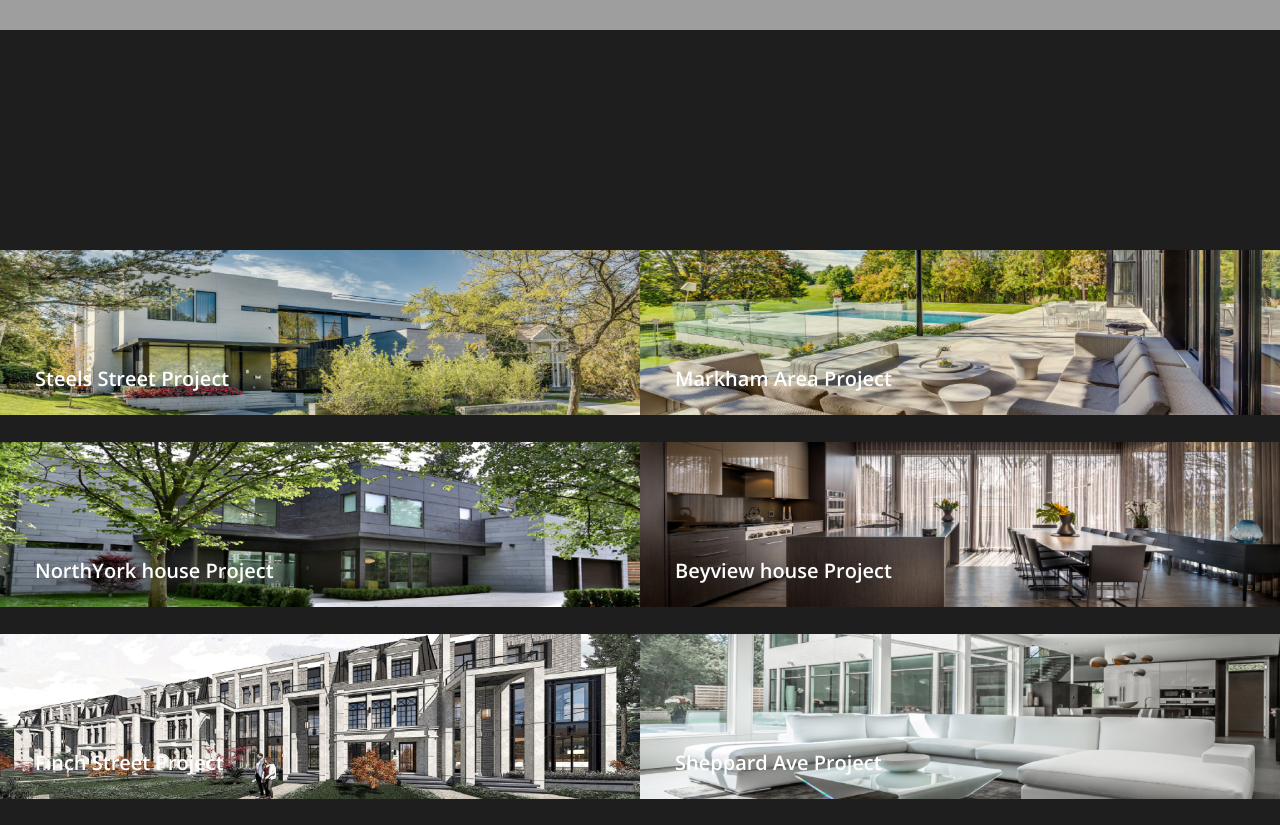
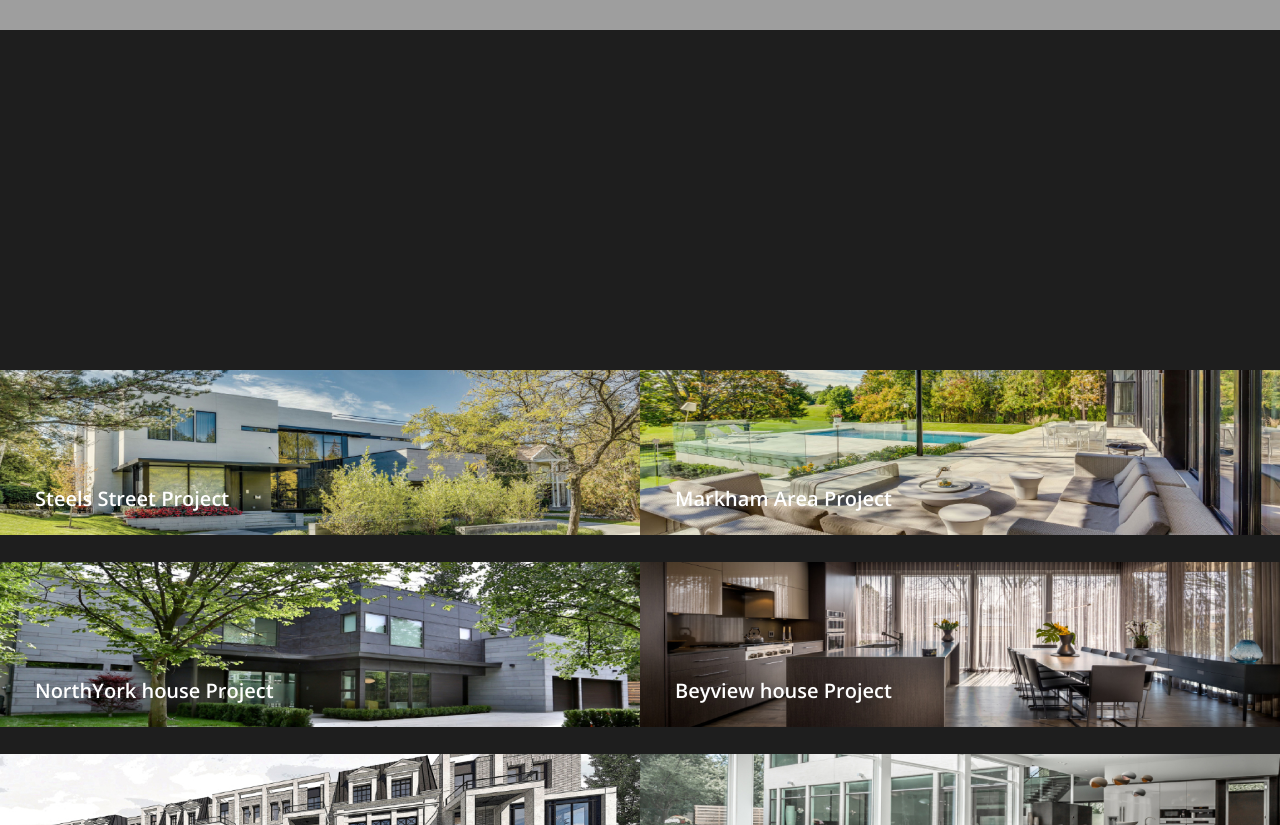
Before and after one commit to HannahTech/ARCICA, a PHP site: page / in a window 1280 px wide. Shown: the part 769-1594 px from the top of the page. Run offline with PHP 8.4, Linux system fonts and the light colour scheme; grey boxes are pictures that could not be loaded.

Commit message:
Update style.css

```diff
--- a/style.css
+++ b/style.css
@@ -93,7 +93,7 @@ body {
 
 /* text style */
 #text {
-  height: 40%;
+  height: 55%;
   width: 100%;
 }
 
```
